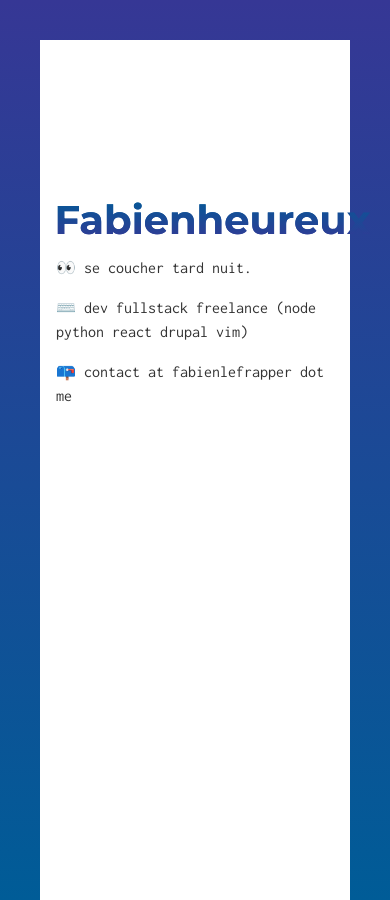
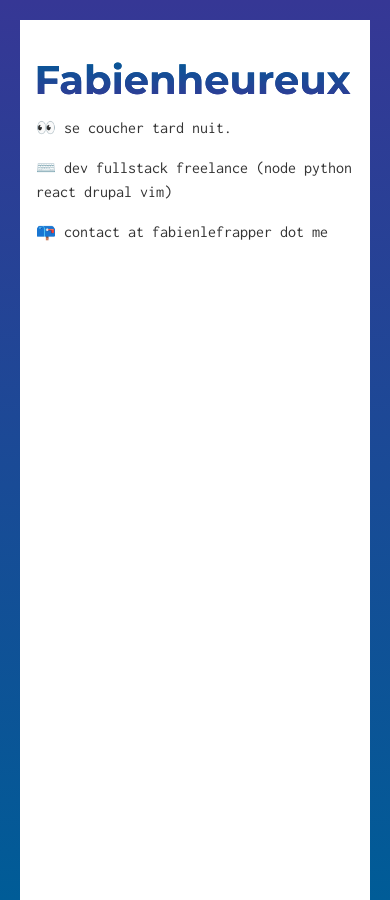
Before and after one commit to fabienheureux/fabienheureux.github.io, a Jekyll site: the page built from index.md, in a window 390 px wide. Built offline with Jekyll 4.4.1, drawn with Linux system fonts in a browser that asks for light colours.

Commit message:
c'est tjs mieux responsive 🤘

```diff
--- a/_sass/_solo.scss
+++ b/_sass/_solo.scss
@@ -1,5 +1,8 @@
 @import url(//fonts.googleapis.com/css?family=Inconsolata:400,700|Montserrat:700);
 
+$medium: 768px;
+$small: 414px;
+$very-small: 320px;
 html {
   	font: 16px/1.5 Inconsolata, sans-serif;
 }
@@ -41,6 +44,10 @@
 h1 {
   	font-size: 2.5rem;
   	margin-bottom: 1rem;
+  	@media screen and (max-width: $very-small), screen and (orientation: portrait) and (max-width: small) {
+		font-size: 2rem;
+		margin-bottom: 2rem;
+  	}
 }
 
 @media (min-width: 30rem) {
@@ -149,6 +156,10 @@
   	max-width: 30rem;
   	margin: 0 auto;
   	padding: 10rem 1rem 0 1rem;
+  	@media screen and (max-width: $small), screen and (orientation: landscape) and (max-width: $medium) {
+		padding-top: 2.5rem;
+  	}
+
 }
 .bg
 {
@@ -158,6 +169,17 @@
     left: 40px;
     right: 40px;
     bottom: 0;
+    @media screen and(max-width:$medium) {
+		top: 20px;
+		left: 20px;
+		right: 20px;
+    }
+    @media screen and (max-width: $very-small) {
+		top: 10px;
+		left: 10px;
+		right: 10px;
+    }
+
 }
 
 body
```
Lines whose indentation alone changed are shown as unchanged.
